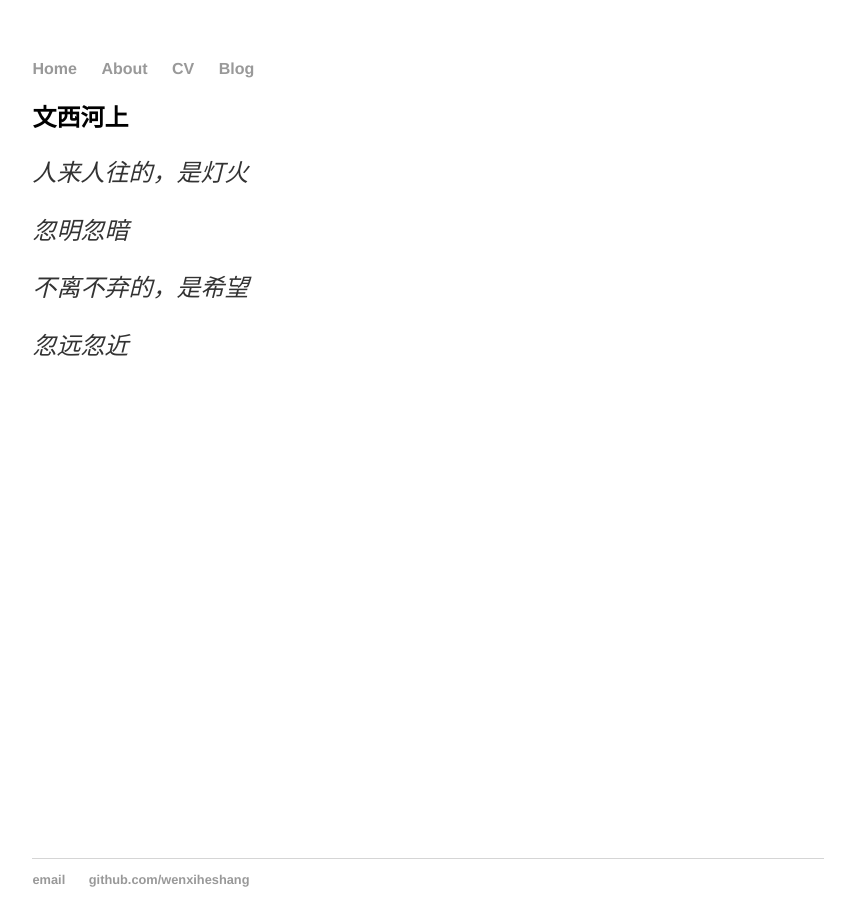
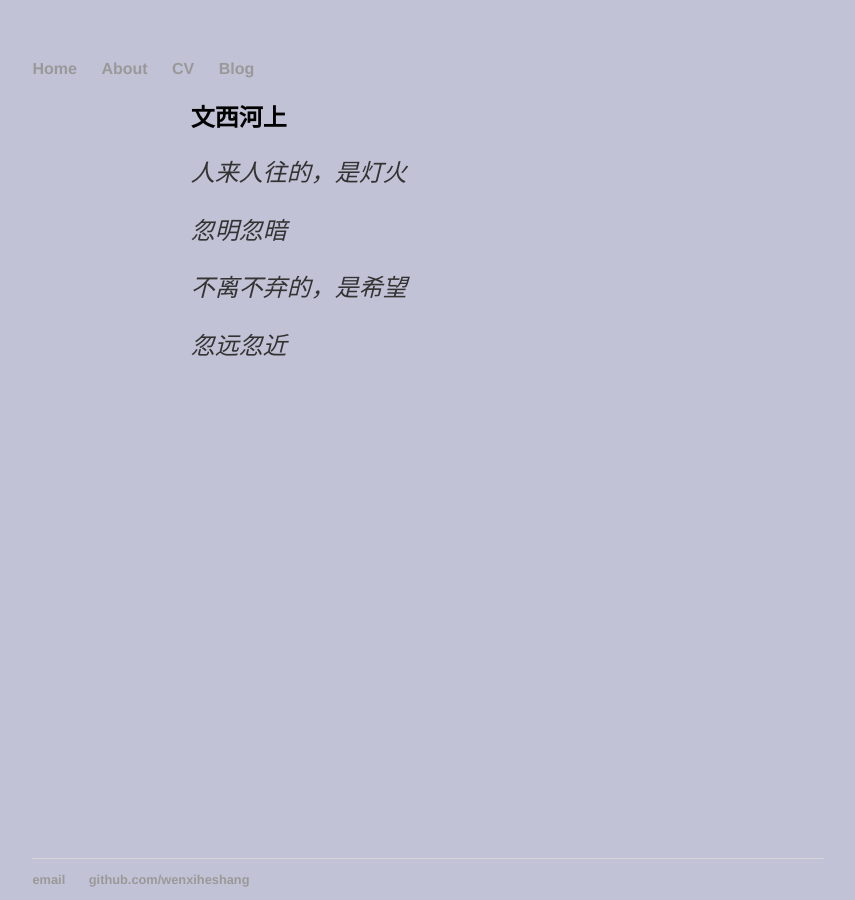
Before and after one commit to xxleyi/xxleyi.github.io, a Jekyll site: the page built from index.html, in a window 1280 px wide. Shown: the whole page, without its empty margins (212-1067 px from the left). Built offline with Jekyll 4.4.1, drawn with Linux system fonts in a browser that asks for light colours.

Commit message:
change again.

```diff
--- a/css/main.css
+++ b/css/main.css
@@ -1,7 +1,8 @@
 body {
     margin: 60px auto;
     width: 61.8%;
-	height: 100%
+	  height: 100%;
+    background-color: #c2c2d6;
 }
 nav ul, footer ul {
     font-family:'Helvetica', 'Arial', 'Sans-Serif';
@@ -48,6 +49,12 @@ ul.posts li {
 }
 
 .container {
-  margin: 10px, auto;
 
 }
+
+.center {
+  margin:auto;
+  width: 60%;
+  border: 3px solid #73AD21
+  padding: 5px;
+}
--- a/index.html
+++ b/index.html
@@ -3,7 +3,7 @@ layout: default
 title: 文西河上
 ---
 
-<div>
+<div class="center">
 	<h2>文西河上</h2>
 	<p><em>人来人往的，是灯火</em></p>
 	<p><em>忽明忽暗</em></p>
```
